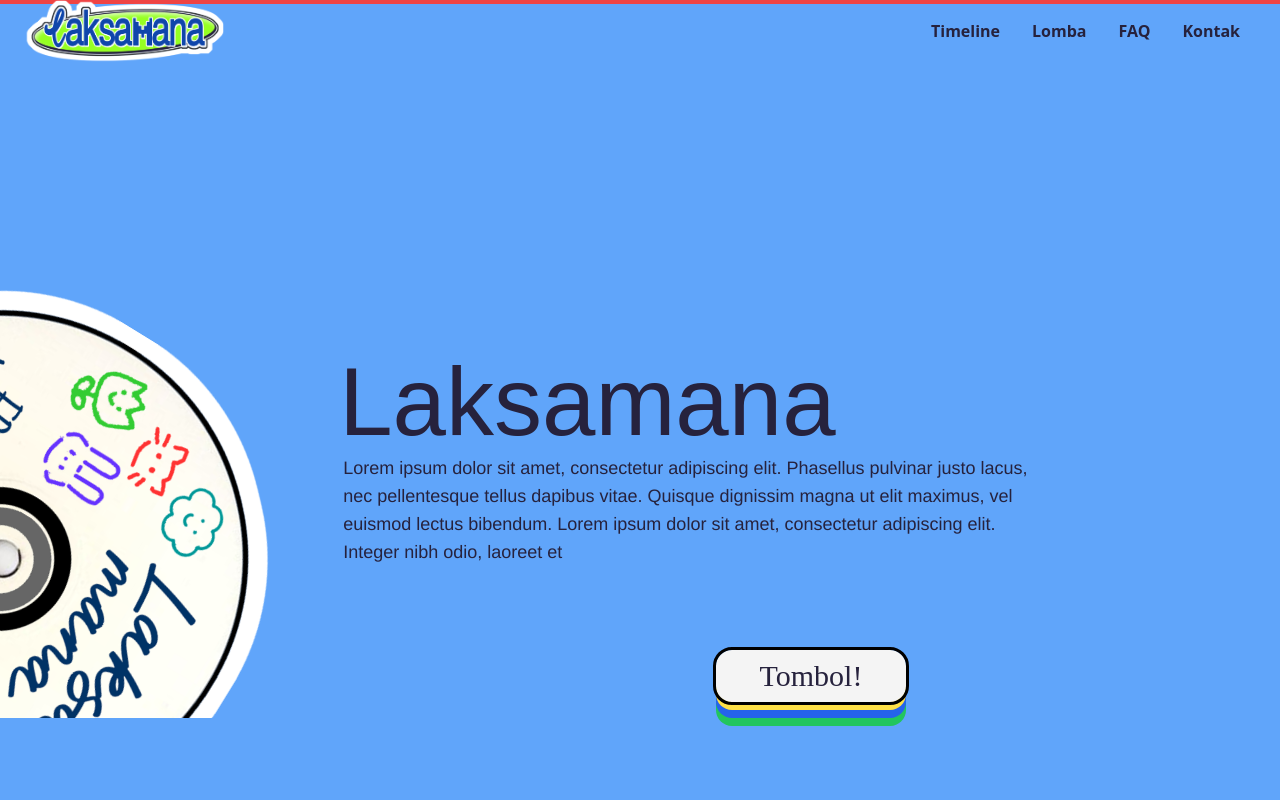
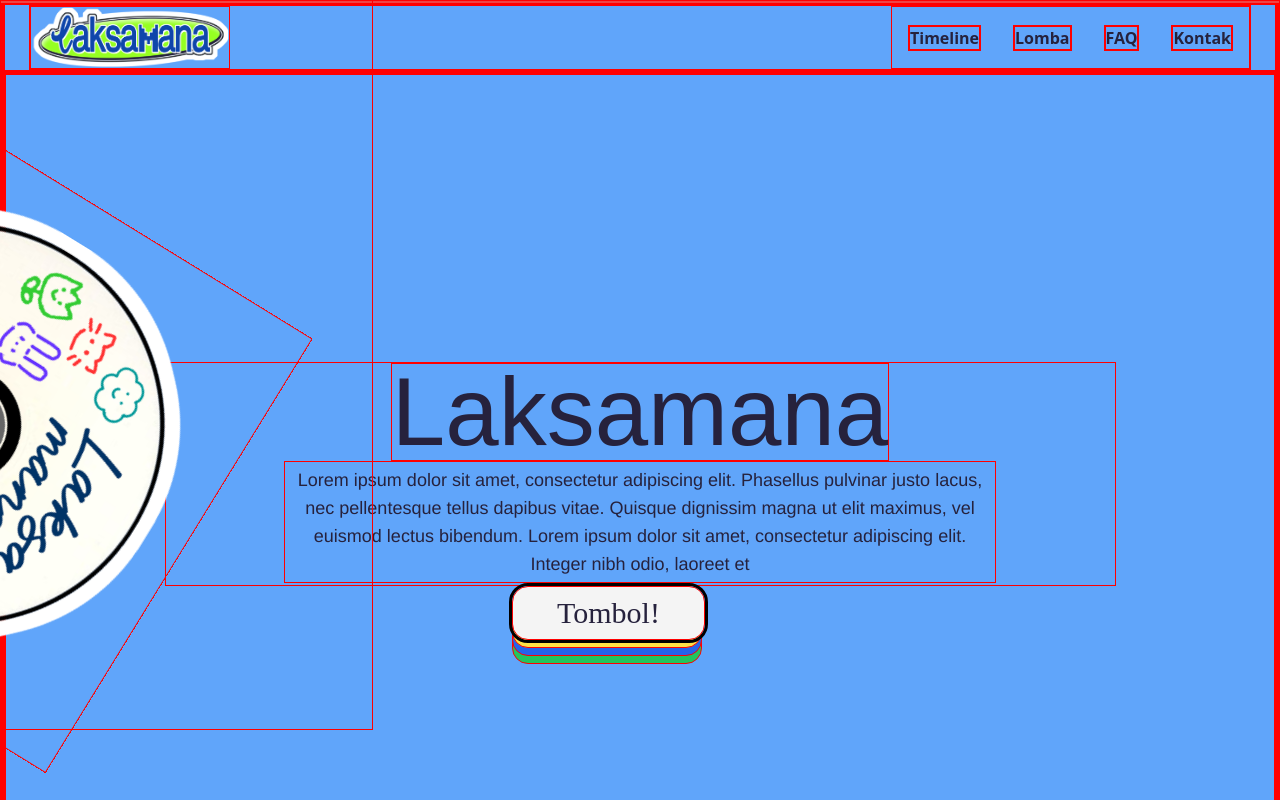
Before and after one commit to Ramasanjaya22/laksamanaugm23-landing, a Next.js app: page / in a window 1280 px wide. Shown: the top 800 px of the page. Built offline with nearby package versions, Linux system fonts and the light colour scheme.

Commit message:
rewrite hero

```diff
--- a/components/Hero.js
+++ b/components/Hero.js
@@ -6,40 +6,44 @@ function Hero() {
   return (
     <div className="flex h-screen">
       <FollowCursor />
-      <div class="w-[50%] h-screen flex justify-center items-center relative -m-36 overflow-hidden">
+      <div class="w-[40%] h-screen flex justify-center items-center absolute -m-36">
         <img
           src="Casette.png"
           alt="CD"
-          class="w-[200%]  top-[30%] -left-[27%] relative animate-spin-slow "
+          class="w-[200%]  top-[30%] -left-[30%] absolute animate-spin-slow "
         />
       </div>
-      <div class="w-3/4 flex flex-col justify-center text-[#26223D] relative ">
-        <h1 class="text-8xl gravitas-one">Laksamana</h1>
-        <p class="helvetica w-7/10 p-1 w-3/4 text-lg">
+      <div className="flex justify-center items-center h-screen">
+        <div className="w-3/4 flex flex-col justify-center items-center text-[#26223D]">
+          <h1 className="text-8xl gravitas-one">Laksamana</h1>
+          <p className="helvetica w-7/10 p-1 w-3/4 text-lg text-center">
             Lorem ipsum dolor sit amet, consectetur adipiscing elit. Phasellus
             pulvinar justo lacus, nec pellentesque tellus dapibus vitae. Quisque
             dignissim magna ut elit maximus, vel euismod lectus bibendum. Lorem
-          ipsum dolor sit amet, consectetur adipiscing elit. Integer nibh odio,
-          laoreet et
+            ipsum dolor sit amet, consectetur adipiscing elit. Integer nibh
+            odio, laoreet et
           </p>
+          <div>
             <button
               id="button1"
-          class="genty-demo outline-black outline w-fit rounded-2xl p-2 pl-11 pr-11 text-3xl self-center left-[40%] absolute bottom-[20%] bg-[#F4F4F4] z-30"
+              className="mt-20 genty-demo outline-black outline w-fit rounded-2xl p-2 pl-11 pr-11 text-3xl self-center left-[40%] absolute bottom-[20%] bg-[#F4F4F4] z-30"
             >
               Tombol!
             </button>
             <button
               id="button2"
-          class="genty-demo w-[190px] h-[52px] rounded-2xl p-2 pl-11 pr-11 text-3xl self-center left-[40%] absolute bottom-[19%] bg-yellow-300 z-20"
+              className="genty-demo w-[190px] h-[52px] rounded-2xl p-2 pl-11 pr-11 text-3xl self-center left-[40%] absolute bottom-[19%] bg-yellow-300 z-20"
             ></button>
             <button
               id="button3"
-          class="genty-demo w-[190px] h-[52px] rounded-2xl p-2 pl-11 pr-11 text-3xl self-center left-[40%] absolute bottom-[18%] bg-blue-600 z-10"
+              className="genty-demo w-[190px] h-[52px] rounded-2xl p-2 pl-11 pr-11 text-3xl self-center left-[40%] absolute bottom-[18%] bg-blue-600 z-10"
             ></button>
             <button
               id="button4"
-          class="genty-demo w-[190px] h-[52px] rounded-2xl p-2 pl-11 pr-11 text-3xl self-center left-[40%] absolute bottom-[17%] bg-green-500 z-0"
+              className="genty-demo w-[190px] h-[52px] rounded-2xl p-2 pl-11 pr-11 text-3xl self-center left-[40%] absolute bottom-[17%] bg-green-500 z-0"
             ></button>
+          </div>
+        </div>
       </div>
     </div>
   );
--- a/styles/globals.css
+++ b/styles/globals.css
@@ -10,7 +10,7 @@
   padding: 0;
   box-sizing: border-box;
   scroll-behavior: smooth;
-  /* border: red solid 1px; */
+  border: red solid 1px;
 }
 .progress-bar {
   @apply fixed top-0 left-0 right-0 h-1 bg-red-500 transform origin-left;
```
Lines whose indentation alone changed are shown as unchanged.
